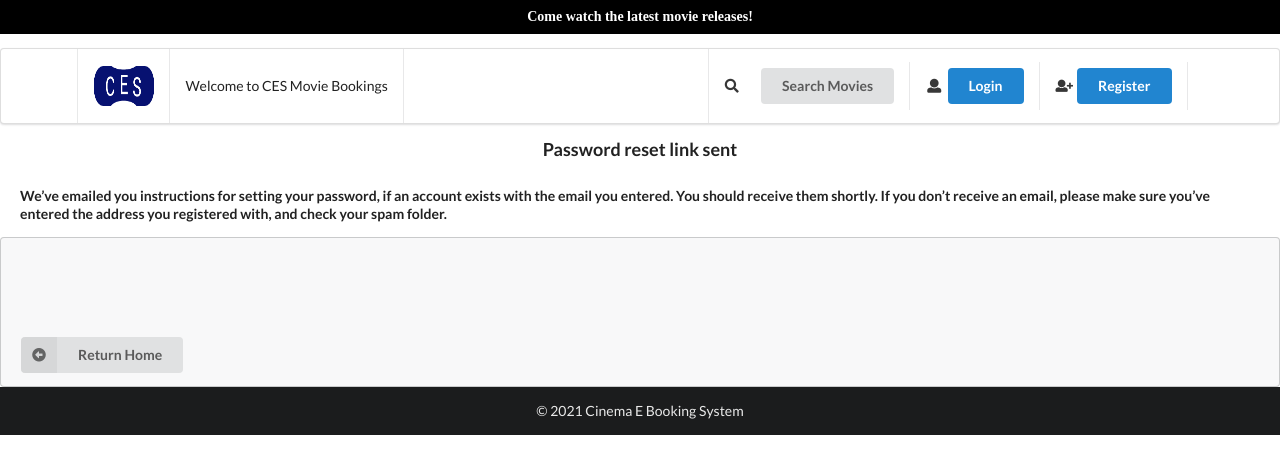
After one commit to l1337xto/site-cinema-ticket-booking-uga, a Django app: page /auth/reset_password_sent in a window 1280 px wide. The commit adds this page. Shown: the top 474 px of the page. Run offline with Django 3.2, Linux system fonts and the light colour scheme.

Commit message:
Password Reset Facility

```diff
--- a/demo/settings.py
+++ b/demo/settings.py
@@ -30,7 +30,7 @@ ALLOWED_HOSTS = []
 
 AUTH_USER_MODEL="userauth.User"
 
-
+EMAIL_BACKEND = os.environ.get('EMAIL_BACKEND')
 EMAIL_FROM_USER = os.environ.get('EMAIL_FROM_USER')
 EMAIL_HOST = 'smtp.gmail.com'
 EMAIL_HOST_USER = os.environ.get('EMAIL_HOST_USER')
--- a/demo/urls.py
+++ b/demo/urls.py
@@ -5,7 +5,7 @@ from django.conf.urls.static import static
 urlpatterns = [
     path('admin/', admin.site.urls),
     path('',include('ces.urls')),
-    path('auth/',include('userauth.urls'))
+    path('auth/',include('userauth.urls')),
 ]
 urlpatterns += static(settings.STATIC_URL, document_root = settings.STATIC_ROOT)
 urlpatterns += static(settings.MEDIA_URL, document_root = settings.MEDIA_ROOT)
--- a/templates/userauth/login.html
+++ b/templates/userauth/login.html
@@ -38,7 +38,8 @@
 
         </form>
 
-        <div class="ui message">Dont have an account? <a href={% url 'register'  %}>Signup</a></div>
+        <div class="ui message">Dont have an account? <a href={% url 'register'  %}>Signup</a>
+         <br>                       Forgot Password? <a href={% url 'reset_password' %}>Reset Password</a></div>
 
       </div>
     </div>
--- /dev/null
+++ b/templates/userauth/password_reset_sent.html
@@ -0,0 +1,22 @@
+{% extends '_partials/base.html' %} {% load static %}
+{% block title %}
+    Reset Forgotten Password
+{% endblock %}
+
+{% block content %}
+<h3 style="padding-left: 20px;padding-right: 20px; text-align: center;">Password reset link sent</h3>
+<h5 style="padding-left: 20px;padding-right: 20px;">
+We’ve emailed you instructions for setting your password, if an account exists with the email you entered. You should receive them shortly.
+
+If you don’t receive an email, please make sure you’ve entered the address you registered with, and check your spam folder.</h5>
+
+<div class="ui message" style="padding-top: 100px;">
+    <a href={% url 'home' %}>
+        <button class="ui left labeled icon button">
+            <i class="arrow alternate circle left icon">
+            </i>
+                Return Home
+        </button>
+    </a>
+</div>
+{% endblock %}
--- a/userauth/urls.py
+++ b/userauth/urls.py
@@ -1,9 +1,15 @@
 from . import views
 from django.urls import path
+from django.contrib.auth import views as auth_views
 urlpatterns = [
     path('login',views.login_user,name='login'),
     path('register',views.register,name='register'),
     path('logout',views.logout_user,name='logout_user'),
     path('activate_user/<uidb64>/<token>',views.activate_user,name='activation'),
+    ###########Password Reset#########
+    path('reset_password',auth_views.PasswordResetView.as_view(template_name="userauth/password_reset.html"),name="reset_password"),
+    path('reset_password_sent',auth_views.PasswordResetDoneView.as_view(template_name="userauth/password_reset_sent.html"),name="password_reset_done"),
+    path('reset/<uidb64>/<token>',auth_views.PasswordResetConfirmView.as_view(template_name="userauth/password_reset_confirm.html"),name="password_reset_confirm"),
+    path('reset_password_complete',auth_views.PasswordResetCompleteView.as_view(template_name="userauth/password_reset_complete.html"),name="password_reset_complete"),
 
 ]
```
Also changed, not shown: templates/userauth/password_reset.html (added, +20 -0 lines), templates/userauth/password_reset_complete.html (added, +21 -0 lines), templates/userauth/password_reset_confirm.html (added, +14 -0 lines).
